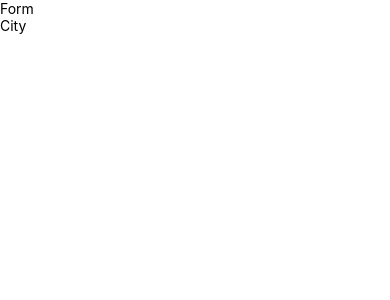
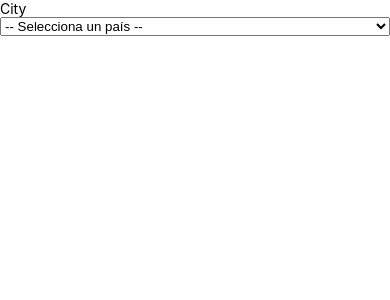
Before and after one commit to Erickowski/RN_weather, a React Native app: screen / in a window 390 px wide. Shown: the top 300 px of the page. Built offline with nearby package versions, Linux system fonts and the light colour scheme.

Commit message:
Integrate picker and options for countries

```diff
--- a/package.json
+++ b/package.json
@@ -13,7 +13,8 @@
     "expo-status-bar": "~1.6.0",
     "nativewind": "2.0.11",
     "react": "18.2.0",
-    "react-native": "0.72.6"
+    "react-native": "0.72.6",
+    "@react-native-picker/picker": "2.4.10"
   },
   "devDependencies": {
     "@babel/core": "^7.20.0",
--- a/src/components/form/form.tsx
+++ b/src/components/form/form.tsx
@@ -1,11 +1,21 @@
-import { Text, TextInput, View } from "react-native";
+import { TextInput, View } from "react-native";
+import { Picker } from "@react-native-picker/picker";
+
+import { COUNTRIES } from "@types";
 
 export function Form() {
   return (
     <View className="mt-24">
       <View>
-        <Text>Form</Text>
         <TextInput placeholder="City" className="text-neutral-600" />
+      </View>
+      <View>
+        <Picker>
+          <Picker.Item label="-- Selecciona un país --" value="" />
+          {COUNTRIES.map((country) => (
+            <Picker.Item label={country.label} value={country.value} />
+          ))}
+        </Picker>
       </View>
     </View>
   );
--- /dev/null
+++ b/src/types/countries.ts
@@ -0,0 +1,30 @@
+export const COUNTRIES = [
+  {
+    label: "Estados Unidos",
+    value: "US",
+  },
+  {
+    label: "México",
+    value: "MX",
+  },
+  {
+    label: "Argentina",
+    value: "AR",
+  },
+  {
+    label: "Colombia",
+    value: "CO",
+  },
+  {
+    label: "Costa Rica",
+    value: "CR",
+  },
+  {
+    label: "España",
+    value: "ES",
+  },
+  {
+    label: "Perú",
+    value: "PE",
+  },
+];
--- /dev/null
+++ b/src/types/index.ts
@@ -0,0 +1 @@
+export * from "./countries";
--- a/src/views/main/main.tsx
+++ b/src/views/main/main.tsx
@@ -1,11 +1,11 @@
-import { View } from "react-native";
+import { SafeAreaView } from "react-native";
 
 import { Form } from "@components";
 
 export function Main() {
   return (
-    <View>
+    <SafeAreaView>
       <Form />
-    </View>
+    </SafeAreaView>
   );
 }
```
Also changed, not shown: 1 other file (tests, documents, lock files or other folders).
